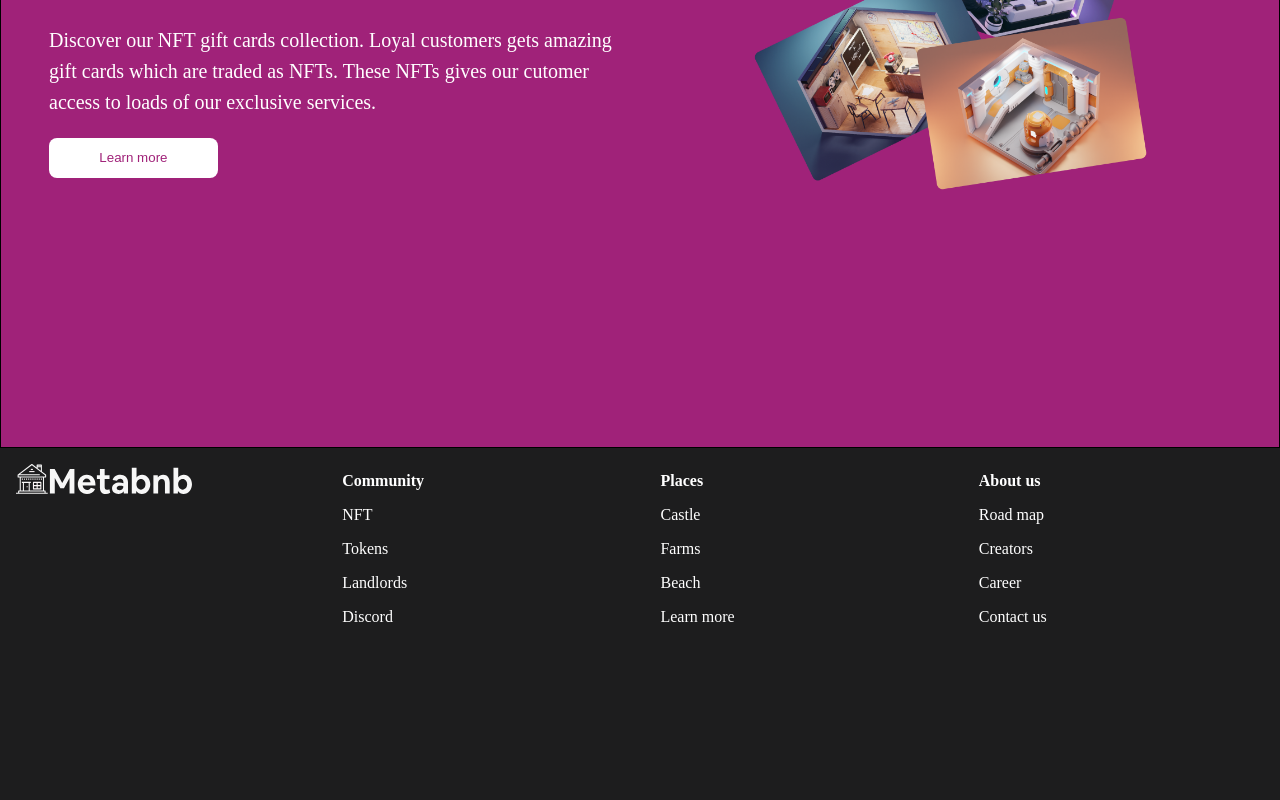
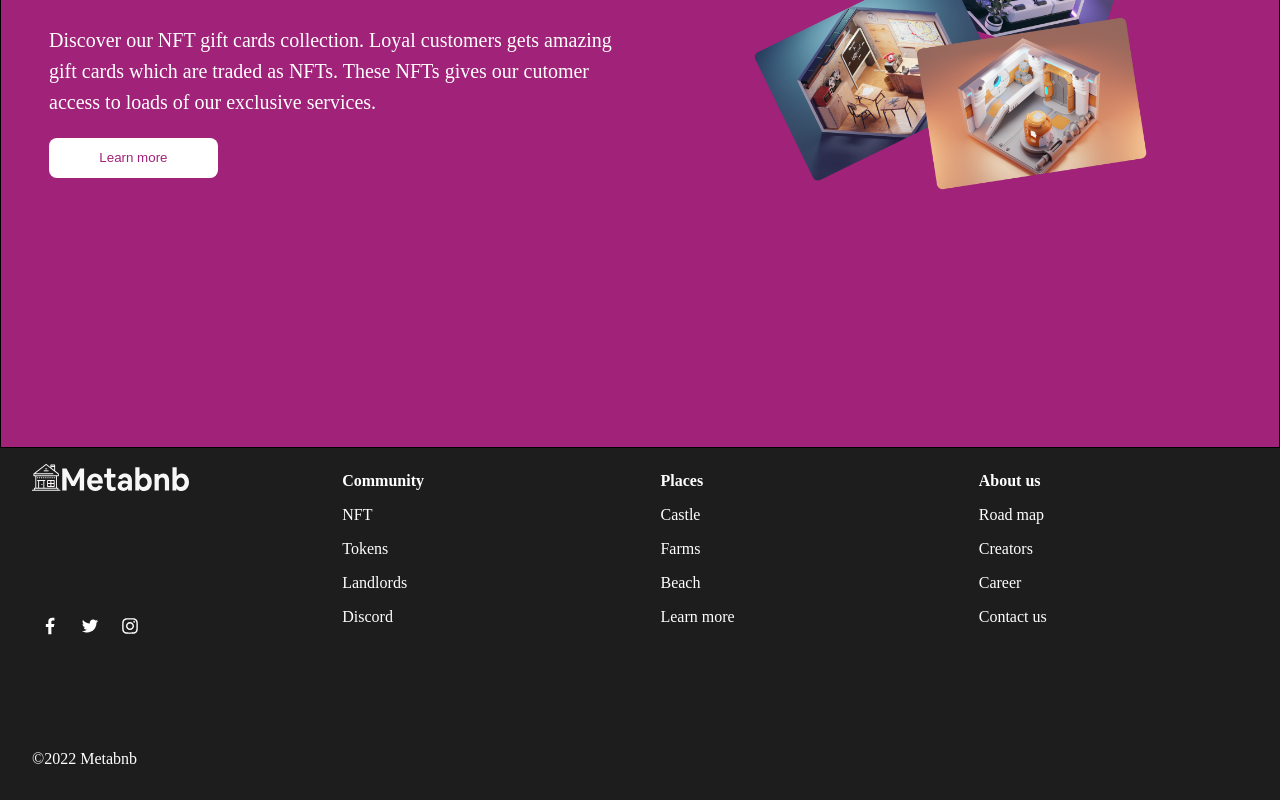
Before and after one commit to romeoscript/metabnb, a React (Create React App) app: page / in a window 1280 px wide. Shown: the part 1218-2018 px from the top of the page. Built offline with nearby package versions, Linux system fonts and the light colour scheme; a web font is replaced by a local one.

Commit message:
style:footer styled

```diff
--- a/package.json
+++ b/package.json
@@ -6,9 +6,11 @@
     "@testing-library/jest-dom": "^5.16.5",
     "@testing-library/react": "^13.4.0",
     "@testing-library/user-event": "^13.5.0",
+    "iconsax-react": "^0.0.8",
     "node-sass": "^7.0.3",
     "react": "^18.2.0",
     "react-dom": "^18.2.0",
+    "react-icons": "^4.6.0",
     "react-router-dom": "^6.4.3",
     "react-scripts": "5.0.1",
     "web-vitals": "^2.1.4"
--- a/src/Assets/css/footer.scss
+++ b/src/Assets/css/footer.scss
@@ -1,18 +1,35 @@
-footer{
+footer {
   display: grid;
   grid-template-columns: 1fr 1fr 1fr 1fr;
   gap: 2%;
   justify-content: space-around;
 
-    background: #1D1D1E;
+  background: #1d1d1e;
   padding: 1rem;
   min-height: 40vh;
-    aside{
+  .icons{
+    display: flex;
+    justify-content: space-between;
+    flex-direction: column;
+    padding: 0 1rem;
+  }
+  .icons div:nth-child(2){
+
+    flex-basis: 60%;
+    display: flex;
+    justify-content: space-between;
+    flex-direction: column;
+    .fbicon{
+        margin: 0.5rem;
+        font-size: 20px;
+    }
+  }
+  aside {
     color: white;
-        img{
+    img {
       width: 60%;
     }
-        li{
+    li {
       padding: 0.5rem;
     }
   }
--- a/src/components/Footer.jsx
+++ b/src/components/Footer.jsx
@@ -1,13 +1,20 @@
 import React from 'react'
 import '../Assets/css/footer.scss'
 import footerimage from '../Assets/images/Group.svg'
+import { GrFacebookOption } from 'react-icons/gr'
+import { AiOutlineTwitter,AiOutlineInstagram } from 'react-icons/ai'
+
 
 const Footer = () => {
   return (
     <footer>
-        <aside>
+        <aside className='icons'>
             <div className="footer__logo">
                 <img src={footerimage} alt="" />
+            </div>
+            <div className="footer__icons">
+                <p><GrFacebookOption className='fbicon'/> <AiOutlineTwitter className='fbicon'/> <AiOutlineInstagram className='fbicon'/></p>
+                <p>&#169;2022 Metabnb</p>
             </div>
         </aside>
         <aside>
```
Also changed, not shown: 1 other file (tests, documents, lock files or other folders). Lines whose indentation alone changed are shown as unchanged.
